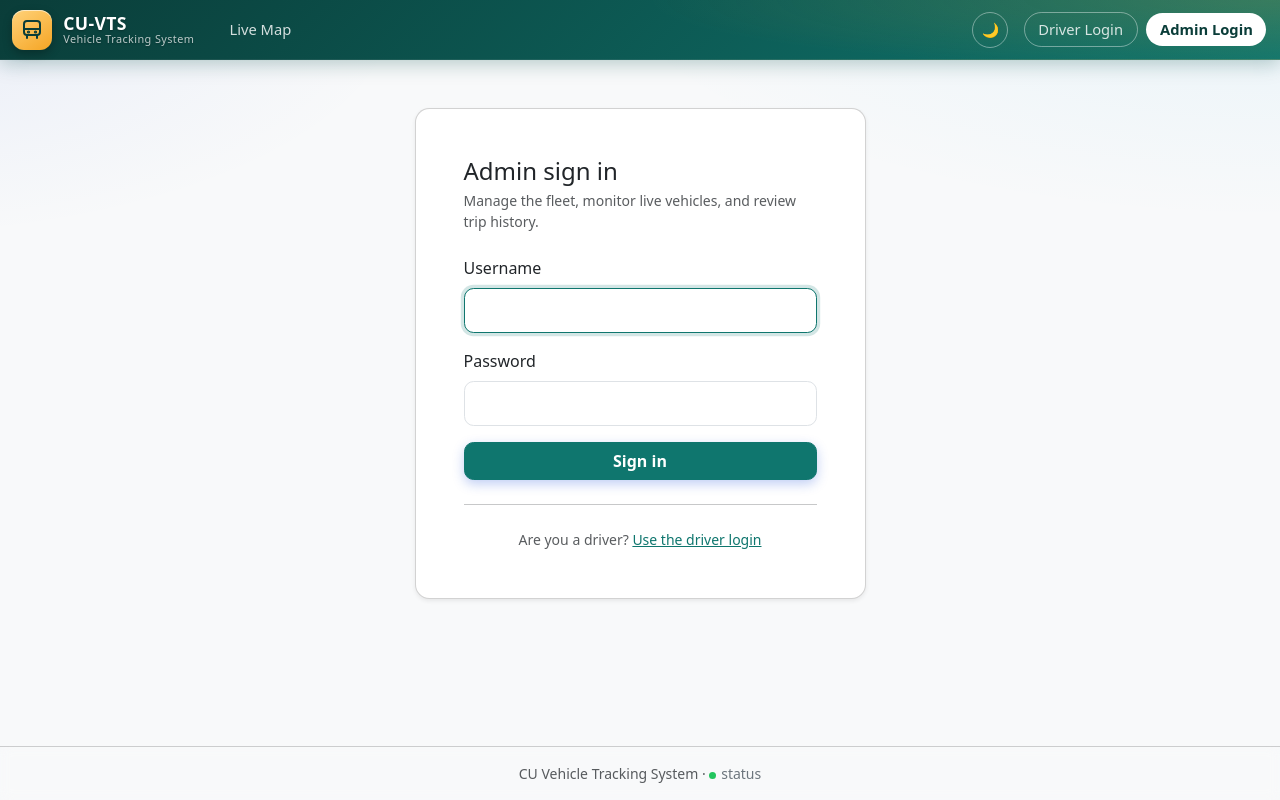
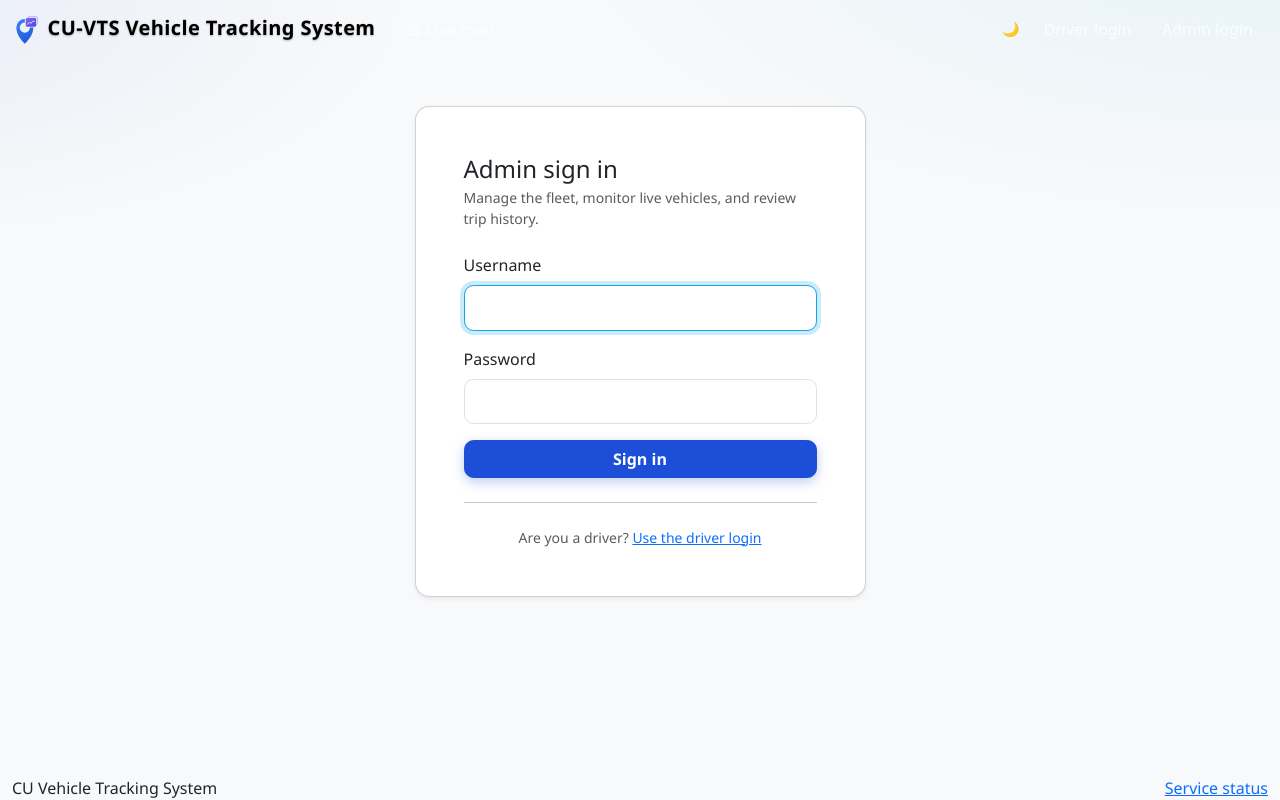
Before and after one commit to nayeem763/VTS_demo, a Django app: page /admin-login/ in a window 1280 px wide. Run offline with Django 5.2, Linux system fonts and the light colour scheme; some libraries are stand-ins or nearby versions.

Commit message:
feat(ui): add CU-VTS vector emblem, Google Maps SVG filters, and Aurora Liquid Glass base shell

```diff
--- a/templates/base.html
+++ b/templates/base.html
@@ -1,305 +1,148 @@
 {% load static %}<!doctype html>
-<html lang="en" data-bs-theme="light">
+<html lang="en" data-vts-theme="light">
 <head>
   <meta charset="utf-8">
   <meta name="viewport" content="width=device-width, initial-scale=1">
   <meta name="referrer" content="strict-origin-when-cross-origin">
   <title>{% block title %}CU-VTS{% endblock %}</title>
+  <link rel="icon" type="image/svg+xml" href="{% static 'img/cu-vts-logo.svg' %}?v=vts-ui-10">
   <link rel="stylesheet" href="{% static 'vendor/bootstrap/bootstrap.min.css' %}">
   <link rel="stylesheet" href="{% static 'vendor/leaflet/leaflet.css' %}">
-  <link rel="stylesheet" href="{% static 'css/app.css' %}">
-  <link rel="stylesheet" href="{% static 'css/app.css' %}">
-  <script src="{% static 'js/thema.js' %}"></script>
-
-  {# ===== UI theme layer (visual only: colors, spacing, shadows). Loads after app.css so it wins. ===== #}
-  <style>
-    :root {
-      --vts-brand: #0f766e;
-      --vts-brand-deep: #0b4f4a;
-      --vts-brand-rgb: 15, 118, 110;
-      --vts-accent: #f5a524;
-      --vts-nav-h: 60px;
-
-      /* Align Bootstrap's primary with the brand so every page matches */
-      --bs-primary: #0f766e;
-      --bs-primary-rgb: 15, 118, 110;
-      --bs-link-color: #0f766e;
-      --bs-link-color-rgb: 15, 118, 110;
-      --bs-link-hover-color: #0b4f4a;
-      --bs-link-hover-color-rgb: 11, 79, 74;
-      --bs-border-radius: .6rem;
-      --bs-body-font-family: system-ui, -apple-system, "Segoe UI", Roboto, "Noto Sans", "Noto Sans Bengali", Helvetica, Arial, sans-serif;
-    }
-    [data-bs-theme="dark"] {
-      --vts-brand: #2dd4bf;
-      --vts-brand-deep: #0a3d39;
-      --vts-brand-rgb: 45, 212, 191;
-      --bs-link-color: #5eead4;
-      --bs-link-color-rgb: 94, 234, 212;
-      --bs-link-hover-color: #99f6e4;
-      --bs-link-hover-color-rgb: 153, 246, 228;
-    }
-
-    body { -webkit-font-smoothing: antialiased; }
-
-    /* Buttons that use Bootstrap's primary */
-    .btn-primary {
-      --bs-btn-bg: #0f766e;
-      --bs-btn-border-color: #0f766e;
-      --bs-btn-hover-bg: #0b5f59;
-      --bs-btn-hover-border-color: #0b5f59;
-      --bs-btn-active-bg: #0b4f4a;
-      --bs-btn-active-border-color: #0b4f4a;
-      --bs-btn-disabled-bg: #0f766e;
-      --bs-btn-disabled-border-color: #0f766e;
-      --bs-btn-focus-shadow-rgb: 15, 118, 110;
-    }
-    .btn-outline-primary {
-      --bs-btn-color: #0f766e;
-      --bs-btn-border-color: #0f766e;
-      --bs-btn-hover-bg: #0f766e;
-      --bs-btn-hover-border-color: #0f766e;
-      --bs-btn-active-bg: #0b4f4a;
-      --bs-btn-active-border-color: #0b4f4a;
-      --bs-btn-focus-shadow-rgb: 15, 118, 110;
-    }
-    .form-control:focus, .form-select:focus {
-      border-color: #0f766e;
-      box-shadow: 0 0 0 .2rem rgba(15, 118, 110, .18);
-    }
-
-    /* ---------- Navbar ---------- */
-    .vts-nav {
-      min-height: var(--vts-nav-h);
-      padding-block: .4rem;
-      background:
-        radial-gradient(90% 220% at 100% 0%, rgba(245, 165, 36, .18) 0%, transparent 55%),
-        linear-gradient(135deg, var(--vts-brand-deep), #0f766e);
-      border-bottom: 1px solid rgba(255, 255, 255, .08);
-      box-shadow: 0 4px 18px rgba(11, 79, 74, .28);
-    }
-    [data-bs-theme="dark"] .vts-nav {
-      background:
-        radial-gradient(90% 220% at 100% 0%, rgba(245, 165, 36, .10) 0%, transparent 55%),
-        linear-gradient(135deg, #082b28, #0b4f4a);
-    }
-
-    /* Brand / logo (left-aligned mark + two-line wordmark) */
-    .vts-brand {
-      display: inline-flex;
-      align-items: center;
-      gap: .7rem;
-      padding: 0;
-      margin-right: 1.25rem;
-      color: #fff;
-      text-decoration: none;
-    }
-    .vts-brand:hover, .vts-brand:focus { color: #fff; }
-    .vts-logo {
-      display: grid;
-      place-items: center;
-      width: 40px;
-      height: 40px;
-      flex: none;
-      color: var(--vts-brand-deep);
-      background: linear-gradient(145deg, #ffd27a, var(--vts-accent));
-      border-radius: 12px;
-      box-shadow: 0 4px 10px rgba(0, 0, 0, .25), inset 0 1px 0 rgba(255, 255, 255, .6);
-    }
-    .vts-logo svg { width: 24px; height: 24px; }
-    .vts-brand-text { display: flex; flex-direction: column; line-height: 1.1; }
-    .vts-brand-name { font-size: 1.1rem; font-weight: 700; letter-spacing: .02em; }
-    .vts-brand-sub  { font-size: .68rem; font-weight: 400; color: rgba(255, 255, 255, .72); }
-
-    /* Links */
-    .vts-nav .nav-link {
-      padding: .45rem .9rem;
-      font-size: .92rem;
-      font-weight: 500;
-      color: rgba(255, 255, 255, .82);
-      border-radius: 999px;
-      transition: background-color .15s, color .15s;
-    }
-    .vts-nav .nav-link:hover,
-    .vts-nav .nav-link:focus-visible {
-      color: #fff;
-      background: rgba(255, 255, 255, .12);
-    }
-    .vts-nav .nav-link.active {
-      color: #fff;
-      background: rgba(255, 255, 255, .2);
-      box-shadow: inset 0 0 0 1px rgba(255, 255, 255, .22);
-    }
-    .vts-nav .navbar-nav + .navbar-nav { gap: .35rem; }
-
-    /* Auth links as buttons */
-    .vts-nav .nav-link.vts-btn-ghost {
-      border: 1px solid rgba(255, 255, 255, .4);
-    }
-    .vts-nav .nav-link.vts-btn-solid {
-      color: var(--vts-brand-deep);
-      font-weight: 600;
-      background: #fff;
-    }
-    .vts-nav .nav-link.vts-btn-solid:hover {
-      color: var(--vts-brand-deep);
-      background: #ffe9bf;
-    }
-
-    /* Theme toggle */
-    #theme-toggle {
-      width: 36px;
-      height: 36px;
-      padding: 0;
-      display: grid;
-      place-items: center;
-      border-radius: 50%;
-      border-color: rgba(255, 255, 255, .4);
-    }
-
-    /* User chip */
-    .vts-user {
-      display: inline-flex;
-      align-items: center;
-      gap: .5rem;
-      padding: .2rem .75rem .2rem .25rem;
-      color: #fff;
-      background: rgba(255, 255, 255, .12);
-      border-radius: 999px;
-    }
-    .vts-avatar {
-      display: grid;
-      place-items: center;
-      width: 28px;
-      height: 28px;
-      font-size: .8rem;
-      font-weight: 700;
-      color: var(--vts-brand-deep);
-      background: var(--vts-accent);
-      border-radius: 50%;
-    }
-    .vts-user .navbar-text { color: #fff !important; padding: 0; }
-
-    .vts-nav .btn-outline-light { border-radius: 999px; }
-    .vts-nav .navbar-toggler {
-      border-color: rgba(255, 255, 255, .4);
-      padding: .3rem .5rem;
-    }
-    .vts-nav .navbar-toggler:focus { box-shadow: 0 0 0 .2rem rgba(255, 255, 255, .25); }
-
-    @media (max-width: 991.98px) {
-      .vts-nav .navbar-collapse {
-        margin-top: .6rem;
-        padding: .6rem 0 .3rem;
-        border-top: 1px solid rgba(255, 255, 255, .15);
-      }
-      .vts-nav .navbar-nav { gap: .2rem; }
-      .vts-nav .navbar-nav + .navbar-nav { margin-top: .4rem; }
-    }
-
-    /* ---------- Flash messages ---------- */
-    .alert {
-      border: 0;
-      border-left: 4px solid currentColor;
-      border-radius: .6rem;
-      box-shadow: 0 2px 10px rgba(18, 48, 59, .08);
-    }
-
-    /* ---------- Footer ---------- */
-    .vts-footer {
-      background: var(--bs-body-bg);
-      border-top: 1px solid var(--bs-border-color) !important;
-    }
-    .vts-footer a { text-decoration: none; font-weight: 500; }
-    .vts-footer a:hover { text-decoration: underline; }
-    .vts-footer .vts-dot {
-      display: inline-block;
-      width: 7px;
-      height: 7px;
-      margin-right: .3rem;
-      vertical-align: middle;
-      background: #22c55e;
-      border-radius: 50%;
-    }
-
-    @media (prefers-reduced-motion: reduce) {
-      .vts-nav .nav-link { transition: none; }
-    }
-  </style>
-
+  <link rel="stylesheet" href="{% static 'css/app.css' %}?v=vts-ui-19">
+  <link rel="stylesheet" href="{% static 'css/liquid-aurora.css' %}?v=vts-ui-19">
+  <script src="{% static 'js/thema.js' %}?v=vts-ui-11"></script>
   {% block extra_head %}{% endblock %}
 </head>
-<body class="d-flex flex-column min-vh-100 bg-body-tertiary">
-  <nav class="navbar navbar-expand-lg vts-nav" data-bs-theme="dark">
-    <div class="container-fluid">
-      <a class="navbar-brand vts-brand" href="{% url 'web:public_map' %}">
+<body class="d-flex flex-column min-vh-100">
+  <svg class="vts-svg-defs" width="0" height="0" aria-hidden="true" focusable="false">
+    <defs>
+      <filter id="gmaps-day-filter" color-interpolation-filters="sRGB">
+        <feColorMatrix type="matrix" values="
+          1.0004 -0.1184  0.1011 0  0.0135
+          0.0530  0.8418  0.1504 0 -0.0128
+         -0.1708  0.1537  1.0114 0  0.0405
+          0       0       0      1  0"/>
+      </filter>
+      <filter id="gmaps-dark-filter" color-interpolation-filters="sRGB">
+        <feColorMatrix type="matrix" values="
+          0.1896 -0.8942 -0.2826 0  1.0463
+         -0.2137 -0.5054 -0.1918 0  1.0194
+         -0.3522 -0.7143  0.1600 0  1.0715
+          0       0       0      1  0"/>
+      </filter>
+    </defs>
+  </svg>
+  <div class="aurora-ambient" aria-hidden="true">
+    <div class="aurora-orb aurora-orb--1"></div>
+    <div class="aurora-orb aurora-orb--2"></div>
+    <div class="aurora-orb aurora-orb--3"></div>
+  </div>
+
+  <nav class="navbar navbar-expand-lg vts-nav liquid-glass-nav" aria-label="Primary navigation">
+    <div class="container-fluid vts-nav__inner">
+      <a class="navbar-brand vts-brand" href="{% url 'web:public_map' %}" aria-label="CU-VTS home">
         <span class="vts-logo" aria-hidden="true">
-          <svg viewBox="0 0 24 24" fill="none" stroke="currentColor" stroke-width="2" stroke-linecap="round" stroke-linejoin="round">
-            <rect x="4" y="3" width="16" height="14" rx="3"/>
-            <path d="M4 11h16"/>
-            <circle cx="8.5" cy="14" r=".6" fill="currentColor"/>
-            <circle cx="15.5" cy="14" r=".6" fill="currentColor"/>
-            <path d="M7 17v3M17 17v3"/>
-          </svg>
+          <img src="{% static 'img/cu-vts-logo.svg' %}?v=vts-ui-7" width="30" height="30" alt="">
         </span>
         <span class="vts-brand-text">
           <span class="vts-brand-name">CU-VTS</span>
+          <span class="vts-brand-divider d-none d-sm-inline" aria-hidden="true"></span>
           <span class="vts-brand-sub d-none d-sm-inline">Vehicle Tracking System</span>
         </span>
       </a>
+
       <button class="navbar-toggler" type="button" data-bs-toggle="collapse"
               data-bs-target="#mainNav" aria-controls="mainNav"
               aria-expanded="false" aria-label="Toggle navigation">
         <span class="navbar-toggler-icon"></span>
       </button>
+
       <div class="collapse navbar-collapse" id="mainNav">
-        <ul class="navbar-nav me-auto mb-2 mb-lg-0">
+        <ul class="navbar-nav vts-nav-links me-auto mb-2 mb-lg-0">
           <li class="nav-item">
-            <a class="nav-link {% block nav_public %}{% endblock %}" href="{% url 'web:public_map' %}">Live Map</a>
+            <a class="nav-link {% block nav_public %}{% endblock %}" href="{% url 'web:public_map' %}">
+              <svg class="vts-nav-icon" width="15" height="15" viewBox="0 0 24 24" fill="none" stroke="currentColor" stroke-width="1.75" stroke-linecap="round" stroke-linejoin="round" aria-hidden="true">
+                <path d="M3 6.5 9 4l6 2.5L21 4v13.5L15 20l-6-2.5L3 20V6.5Z"/>
+                <path d="M9 4v13.5M15 6.5V20"/>
+              </svg>
+              <span>Live map</span>
+            </a>
           </li>
           {% if is_admin %}
             <li class="nav-item">
-              <a class="nav-link {% block nav_dashboard %}{% endblock %}" href="{% url 'web:admin_dashboard' %}">Dashboard</a>
+              <a class="nav-link {% block nav_dashboard %}{% endblock %}" href="{% url 'web:admin_dashboard' %}">
+                <svg class="vts-nav-icon" width="15" height="15" viewBox="0 0 24 24" fill="none" stroke="currentColor" stroke-width="1.75" stroke-linecap="round" stroke-linejoin="round" aria-hidden="true">
+                  <rect x="3.5" y="3.5" width="7" height="8" rx="1.5"/>
+                  <rect x="13.5" y="3.5" width="7" height="5" rx="1.5"/>
+                  <rect x="13.5" y="11.5" width="7" height="9" rx="1.5"/>
+                  <rect x="3.5" y="14.5" width="7" height="6" rx="1.5"/>
+                </svg>
+                <span>Dashboard</span>
+              </a>
             </li>
             <li class="nav-item">
-              <a class="nav-link {% block nav_trips %}{% endblock %}" href="{% url 'web:trip_history' %}">Trip History</a>
+              <a class="nav-link {% block nav_trips %}{% endblock %}" href="{% url 'web:trip_history' %}">
+                <svg class="vts-nav-icon" width="15" height="15" viewBox="0 0 24 24" fill="none" stroke="currentColor" stroke-width="1.75" stroke-linecap="round" stroke-linejoin="round" aria-hidden="true">
+                  <circle cx="12" cy="12" r="8.5"/>
+                  <path d="M12 7.5V12l3 2"/>
+                </svg>
+                <span>Trip history</span>
+              </a>
             </li>
           {% endif %}
           {% if is_driver %}
             <li class="nav-item">
-              <a class="nav-link {% block nav_tracker %}{% endblock %}" href="{% url 'web:tracker' %}">My Tracker</a>
+              <a class="nav-link {% block nav_tracker %}{% endblock %}" href="{% url 'web:tracker' %}">
+                <svg class="vts-nav-icon" width="15" height="15" viewBox="0 0 24 24" fill="none" stroke="currentColor" stroke-width="1.75" stroke-linecap="round" stroke-linejoin="round" aria-hidden="true">
+                  <circle cx="12" cy="12" r="3"/>
+                  <path d="M7.5 16.5a6.4 6.4 0 0 1 0-9M16.5 7.5a6.4 6.4 0 0 1 0 9"/>
+                  <path d="M4.8 19.2a10.2 10.2 0 0 1 0-14.4M19.2 4.8a10.2 10.2 0 0 1 0 14.4"/>
+                </svg>
+                <span>My tracker</span>
+              </a>
             </li>
           {% endif %}
+        </ul>
 
-        </ul>
-          <ul class="navbar-nav mb-2 mb-lg-0 align-items-lg-center">
-          <li class="nav-item d-flex align-items-center me-lg-2">
-            <button type="button" id="theme-toggle" class="btn btn-sm btn-outline-light"
-                    aria-label="Toggle light/dark theme">
-              <span id="theme-toggle-icon" aria-hidden="true">🌙</span>
+        <ul class="navbar-nav vts-nav-actions mb-2 mb-lg-0 align-items-lg-center">
+          <li class="nav-item">
+            <button type="button" id="theme-toggle" class="btn btn-sm vts-theme-toggle"
+                    aria-label="Switch to dark theme" aria-pressed="false">
+              <span id="theme-toggle-icon" aria-hidden="true">
+                <svg class="vts-theme-icon vts-theme-icon--moon" width="16" height="16" viewBox="0 0 24 24" fill="none" stroke="currentColor" stroke-width="1.75" stroke-linecap="round" stroke-linejoin="round">
+                  <path d="M20.5 14.5A8.5 8.5 0 0 1 9.5 3.5a8.5 8.5 0 1 0 11 11Z"/>
+                </svg>
+                <svg class="vts-theme-icon vts-theme-icon--sun" width="16" height="16" viewBox="0 0 24 24" fill="none" stroke="currentColor" stroke-width="1.75" stroke-linecap="round" stroke-linejoin="round">
+                  <circle cx="12" cy="12" r="4"/>
+                  <path d="M12 2.5v2M12 19.5v2M4.9 4.9l1.4 1.4M17.7 17.7l1.4 1.4M2.5 12h2M19.5 12h2M4.9 19.1l1.4-1.4M17.7 6.3l1.4-1.4"/>
+                </svg>
+              </span>
             </button>
           </li>
           {% if user.is_authenticated %}
-            <li class="nav-item d-flex align-items-center me-lg-2">
+            <li class="nav-item">
               <span class="vts-user">
                 <span class="vts-avatar" aria-hidden="true">{{ user.get_username|first|upper }}</span>
-                <span class="navbar-text small">
-                  {{ user.get_full_name|default:user.get_username }}
-                </span>
+                <span class="vts-user-name">{{ user.get_full_name|default:user.get_username }}</span>
+                {% if is_admin %}
+                  <span class="vts-role-pill">Admin</span>
+                {% elif is_driver %}
+                  <span class="vts-role-pill">Driver</span>
+                {% endif %}
               </span>
             </li>
             <li class="nav-item">
-              <form method="post" action="{% url 'accounts:logout' %}" class="d-inline">
+              <form method="post" action="{% url 'accounts:logout' %}">
                 {% csrf_token %}
-                <button type="submit" class="btn btn-sm btn-outline-light">Log out</button>
+                <button type="submit" class="btn btn-sm vts-logout">Log out</button>
               </form>
             </li>
           {% else %}
             <li class="nav-item">
-              <a class="nav-link vts-btn-ghost" href="{% url 'accounts:driver_login' %}">Driver Login</a>
+              <a class="nav-link vts-btn-ghost" href="{% url 'accounts:driver_login' %}">Driver login</a>
             </li>
             <li class="nav-item">
-              <a class="nav-link vts-btn-solid" href="{% url 'accounts:admin_login' %}">Admin Login</a>
+              <a class="nav-link vts-btn-solid" href="{% url 'accounts:admin_login' %}">Admin login</a>
             </li>
           {% endif %}
         </ul>
@@ -308,7 +151,7 @@
   </nav>
 
   {% if messages %}
-    <div class="container-fluid mt-3">
+    <div class="container-fluid vts-message-stack">
       {% for message in messages %}
         <div class="alert alert-{{ message.tags|default:'info' }} alert-dismissible fade show" role="alert">
           {{ message }}
@@ -318,17 +161,19 @@
     </div>
   {% endif %}
 
-  <main class="flex-grow-1 d-flex flex-column {% block main_class %}container py-4{% endblock %}">
+  <main class="vts-main flex-grow-1 d-flex flex-column {% block main_class %}container py-4{% endblock %}">
     {% block content %}{% endblock %}
   </main>
 
-  <footer class="vts-footer border-top py-3 mt-auto bg-body">
-    <div class="container-fluid text-center text-muted small">
-      CU Vehicle Tracking System &middot; <span class="vts-dot" aria-hidden="true"></span><a href="{% url 'healthz' %}" class="link-secondary">status</a>
+  <footer class="vts-footer mt-auto">
+    <div class="container-fluid d-flex flex-wrap align-items-center justify-content-between gap-2">
+      <span>CU Vehicle Tracking System</span>
+      <a href="{% url 'healthz' %}" class="vts-service-status"><span aria-hidden="true"></span>Service status</a>
     </div>
   </footer>
 
   <script src="{% static 'vendor/bootstrap/bootstrap.bundle.min.js' %}"></script>
+  <script src="{% static 'js/aurora-scroll.js' %}?v=vts-ui-10"></script>
   {% block body_js %}{% endblock %}
 </body>
 </html>
```
Also changed, not shown: static/img/cu-vts-logo.svg (added).
